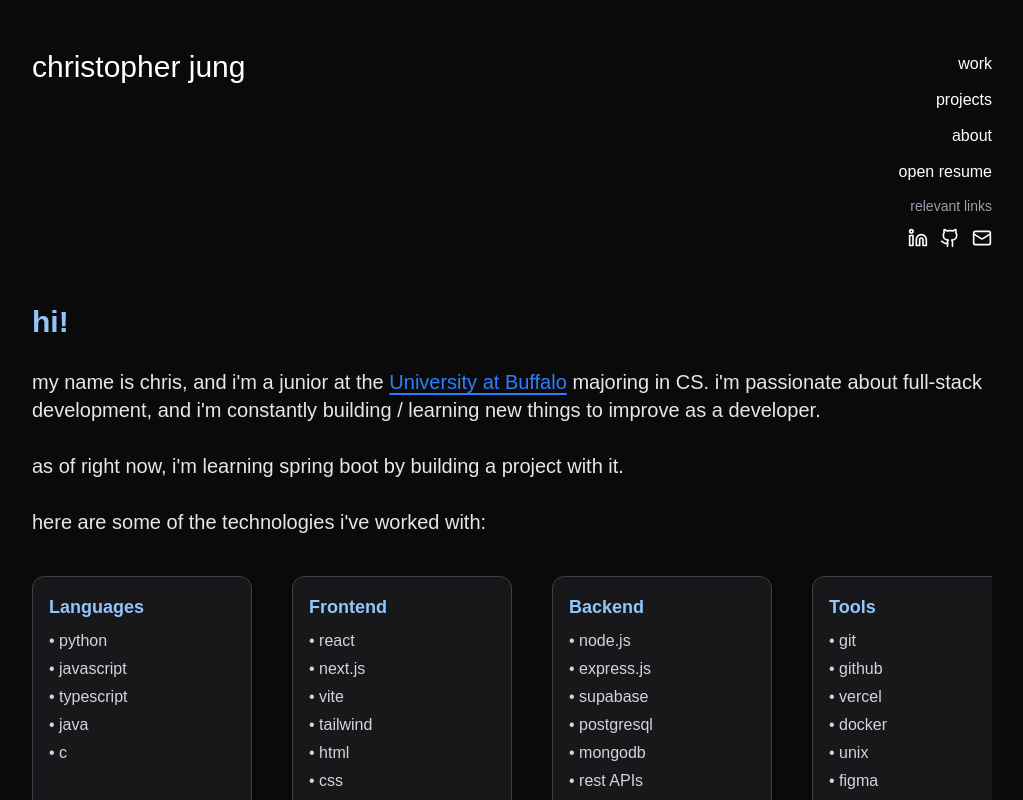
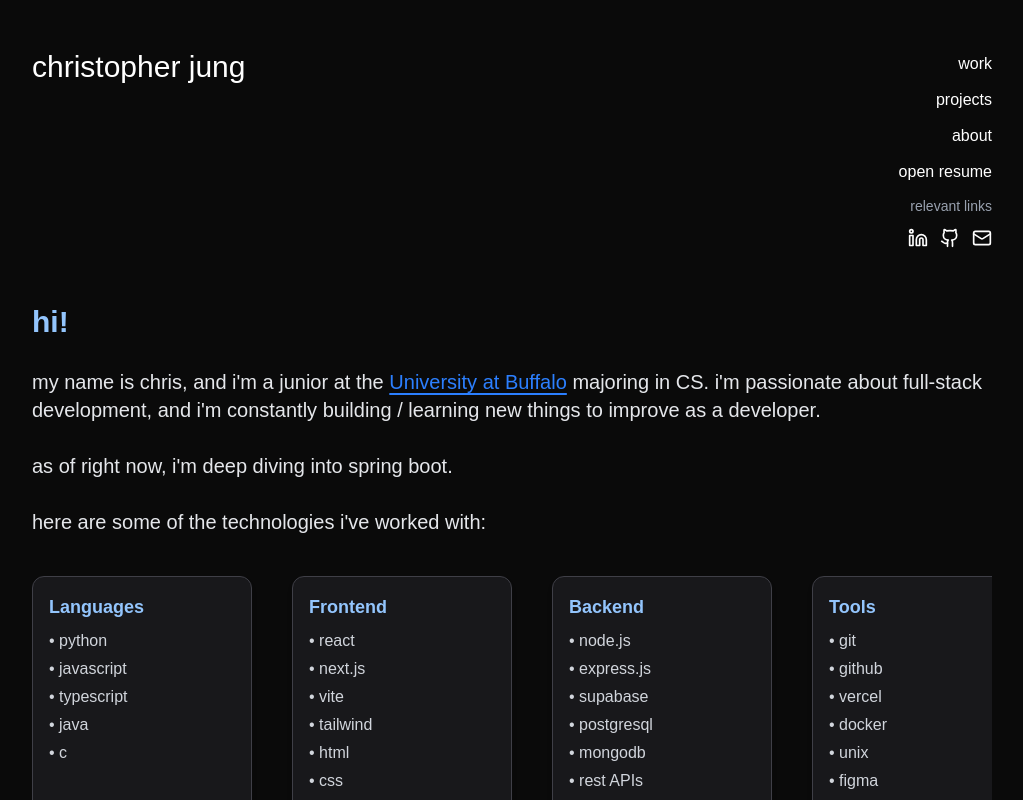
Before and after one commit to chrxsjung/portfolio, a Next.js app: page / in a window 1280 px wide. Shown: the top 800 px of the page, without its empty margins (128-1151 px from the left). Built offline with nearby package versions, Linux system fonts and the light colour scheme; a web font is replaced by a local one.

Commit message:
Update page.jsx

```diff
--- a/src/app/page.jsx
+++ b/src/app/page.jsx
@@ -38,7 +38,7 @@ export default function Home() {
             </p>
 
             <p className="text-xl mt-7">
-              as of right now, i'm learning spring boot by building a project with it.
+              as of right now, i'm deep diving into spring boot.
             </p>
 
             <p className="text-xl mt-7">
```
